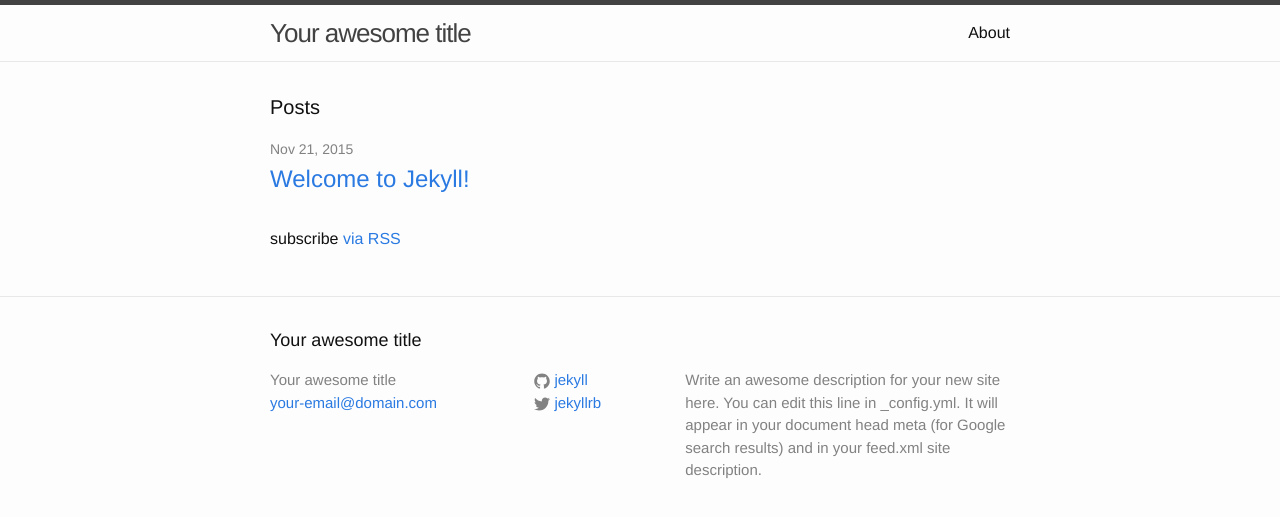
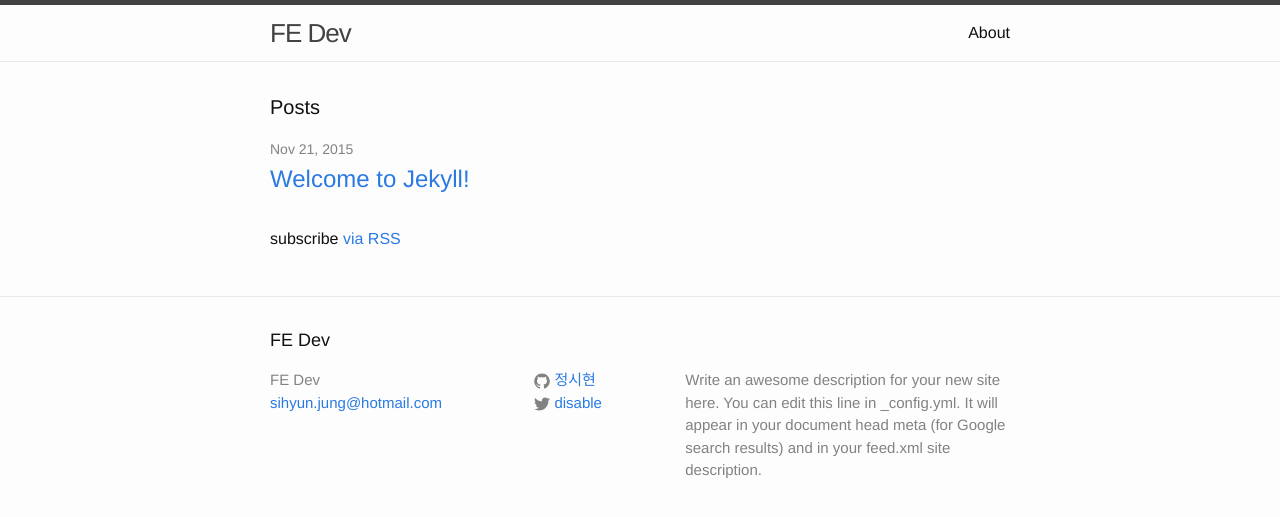
Before and after one commit to sihyunjung/sihyunjung.github.io, a Jekyll site: the page built from index.html, in a window 1280 px wide. Shown: the top 517 px of the page. Built offline with Jekyll 4.4.1, drawn with Linux system fonts in a browser that asks for light colours.

Commit message:
[master -> 수정] 간단하게 플필수정^^;;

```diff
--- a/_config.yml
+++ b/_config.yml
@@ -6,16 +6,16 @@
 # 'jekyll serve'. If you change this file, please restart the server process.
 
 # Site settings
-title: Your awesome title
-email: your-email@domain.com
+title: FE Dev
+email: sihyun.jung@hotmail.com
 description: > # this means to ignore newlines until "baseurl:"
   Write an awesome description for your new site here. You can edit this
   line in _config.yml. It will appear in your document head meta (for
   Google search results) and in your feed.xml site description.
 baseurl: "" # the subpath of your site, e.g. /blog
-url: "http://yourdomain.com" # the base hostname & protocol for your site
-twitter_username: jekyllrb
-github_username:  jekyll
+url: "http://sihyunjung.github.io" # the base hostname & protocol for your site
+twitter_username: disable
+github_username:  정시현
 
 # Build settings
 markdown: kramdown
```
